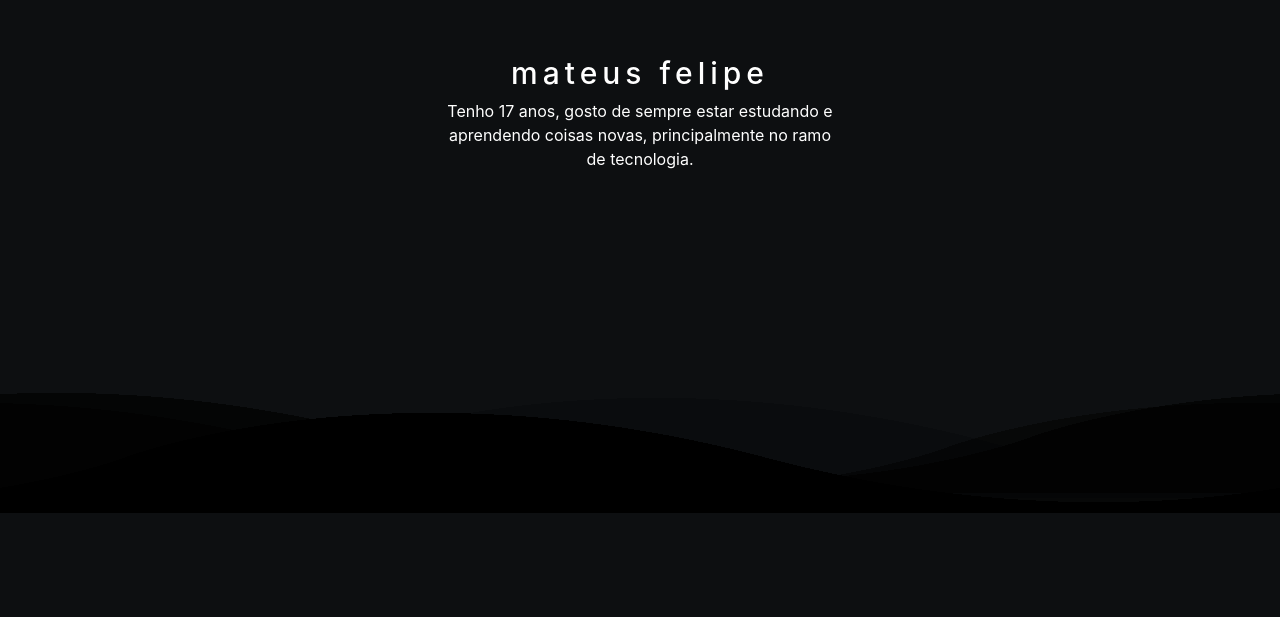
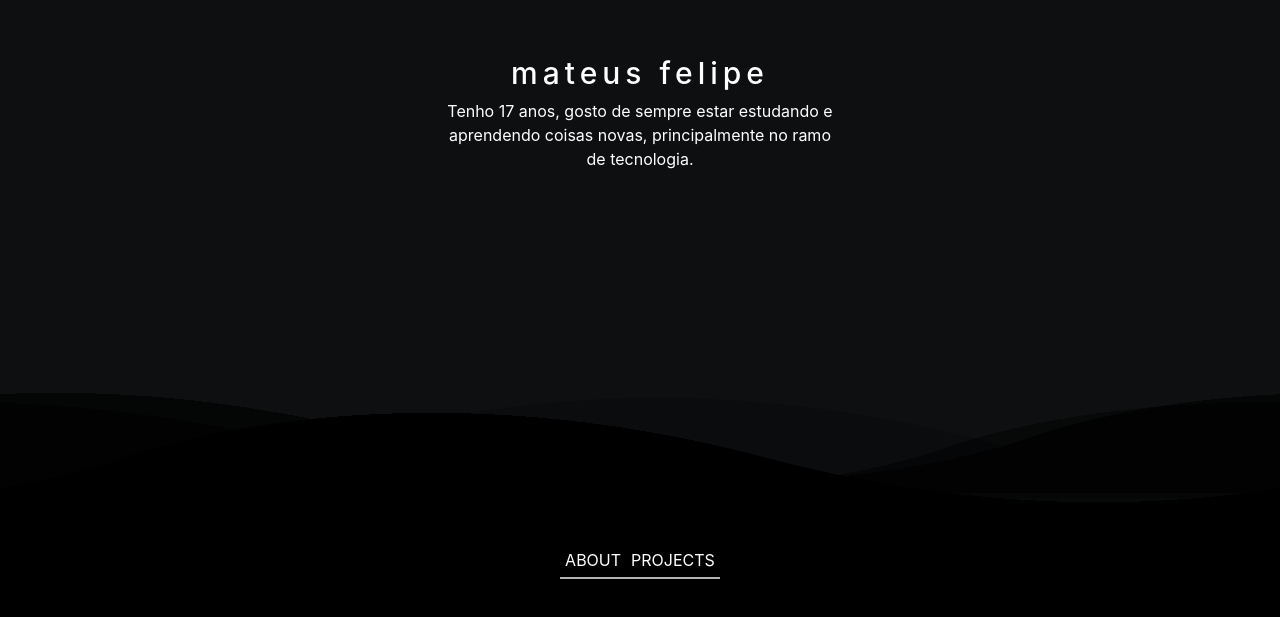
Before and after one commit to mateusfg7/portifolio, a React (Create React App) app: page / in a window 1280 px wide. Shown: the part 287-904 px from the top of the page. Before the commit the page ends 800 px from the top, so only its background shows below. Built offline with nearby package versions, Linux system fonts and the light colour scheme.

Commit message:
Menu style update

```diff
--- a/src/App.css
+++ b/src/App.css
@@ -10,6 +10,19 @@ body {
 }
 
 main#Main {
+  display: flex;
+  flex-direction: column;
+  align-items: center;
+
+  padding: 30px;
+
+  width: 100%;
+  height: 100vh;
+
   background: black;
   color: white;
 }
+
+div.pages {
+  margin-top: 20px;
+}
--- a/src/App.js
+++ b/src/App.js
@@ -4,6 +4,7 @@ import Home from "./components/Home";
 import Routes from "./Routes";
 
 import "./App.css";
+import "./styles/navbar-menu.css";
 import "./styles/wave-effect.css";
 
 export default function App() {
@@ -17,7 +18,23 @@ export default function App() {
         <div className="wave wave4" />
       </section>
       <main id="Main">
-        <Routes />
+        <nav className="menu">
+          <ul>
+            <li>
+              <a href="/about" className="button" id="about-button">
+                About
+              </a>
+            </li>
+            <li>
+              <a href="/projects" className="button" id="projects-button">
+                Projects
+              </a>
+            </li>
+          </ul>
+        </nav>
+        <div className="pages">
+          <Routes />
+        </div>
       </main>
     </div>
   );
--- /dev/null
+++ b/src/styles/navbar-menu.css
@@ -0,0 +1,57 @@
+nav.menu {
+  display: flex;
+  flex-wrap: wrap;
+  justify-content: space-between;
+  align-items: center;
+}
+
+nav.menu ul li {
+  list-style: none;
+  float: left;
+}
+
+nav.menu ul li a.button {
+  display: block;
+
+  position: relative;
+
+  padding: 5px;
+
+  color: white;
+  text-decoration: none;
+  text-transform: uppercase;
+
+  border-bottom: 2px solid rgba(255, 255, 255, 0.7);
+
+  z-index: 1;
+
+  transition: 0.3s;
+}
+nav.menu ul li a.button:hover {
+  border-bottom-color: white;
+  color: black;
+}
+
+nav.menu ul li a.button::before {
+  content: "";
+
+  position: absolute;
+
+  bottom: 0;
+  left: 0;
+
+  width: 100%;
+  height: 0%;
+
+  background: #fff;
+  transition: 0.3s;
+  z-index: -1;
+}
+
+nav.menu ul li a.button:hover::before {
+  height: 100%;
+}
+
+nav.menu ul li a.button.selected {
+  border-color: rgb(255, 255, 255);
+}
```
